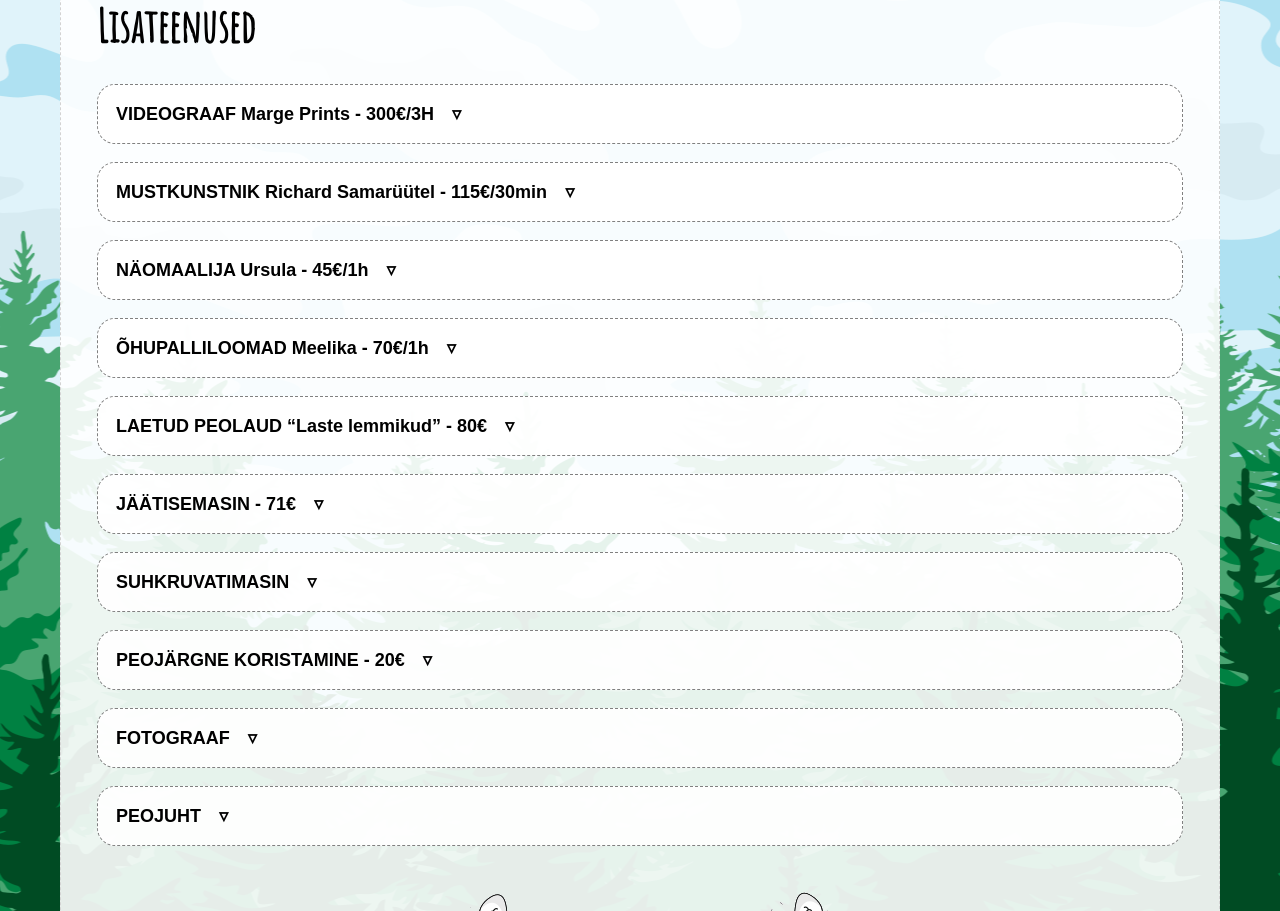
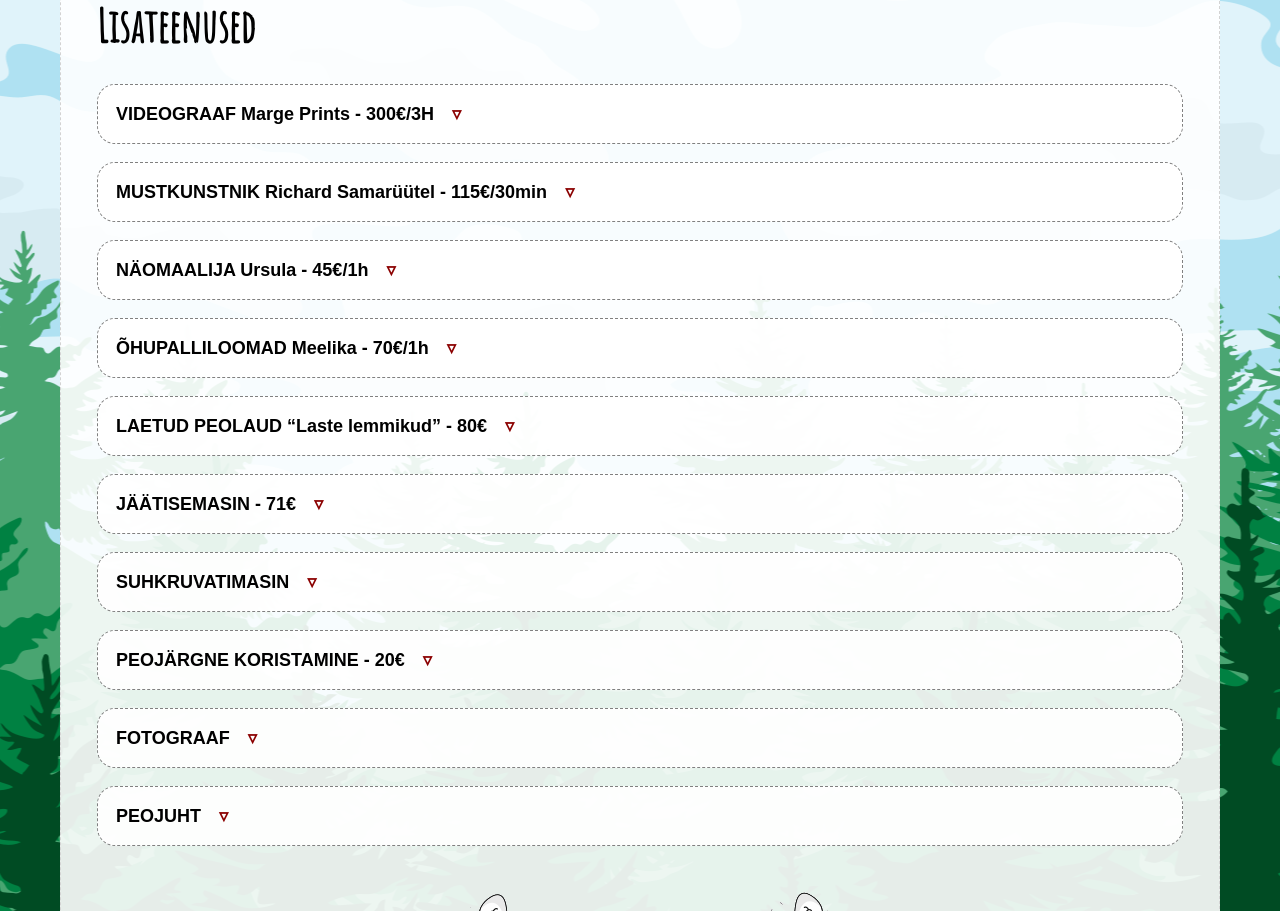
Before and after one commit to mypsik/torela, a Jekyll site: the page built from lisateenused/index.md, in a window 1280 px wide. Shown: the part 276-1187 px from the top of the page. Built offline with Jekyll 4.4.1, drawn with Linux system fonts in a browser that asks for light colours.

Commit message:
use static color for triangled

```diff
--- a/styles/torela.css
+++ b/styles/torela.css
@@ -248,14 +248,11 @@ dl dt::after {
   content: '▿';
   display: inline-block;
   margin-left: 1rem;
+  color: darkred;
 }
 
 dl dt.open::after {
   content: '▵';
-}
-
-dl dt:hover::after {
-  color: darkred;
 }
 
 dl dd {
```
